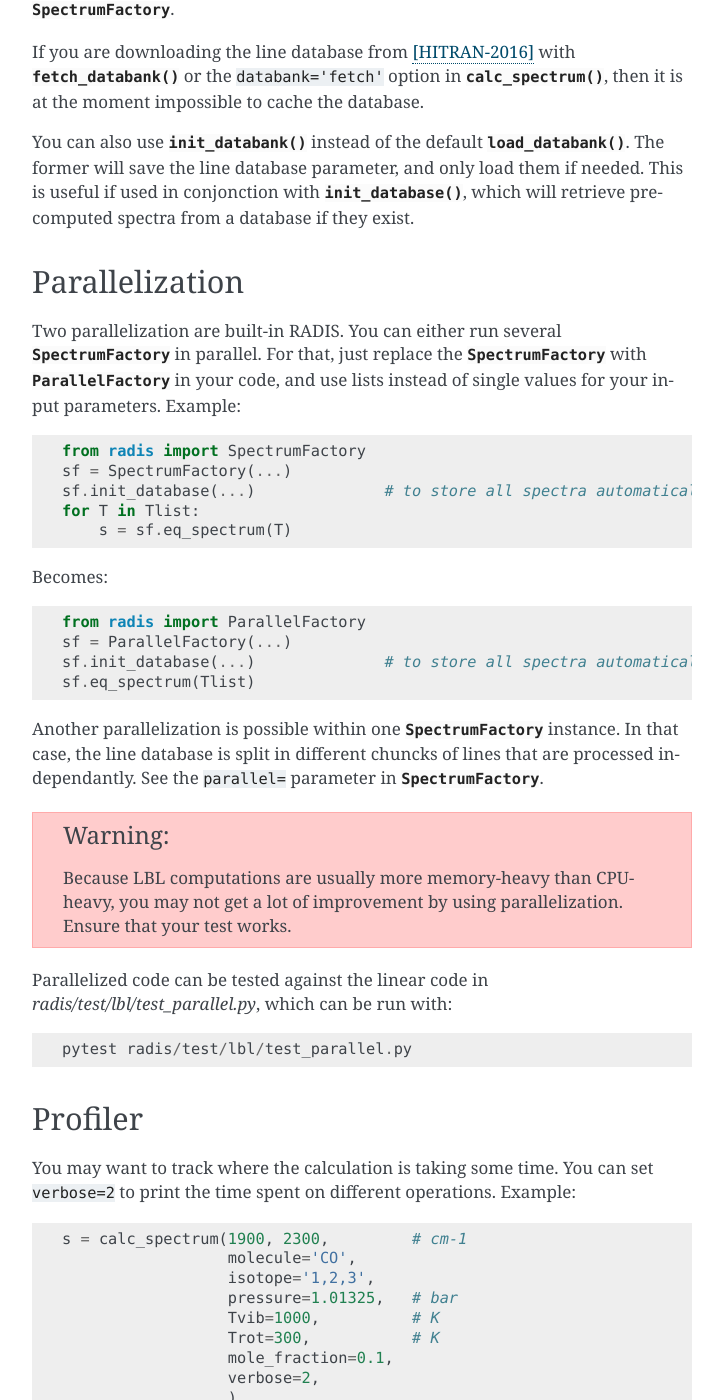
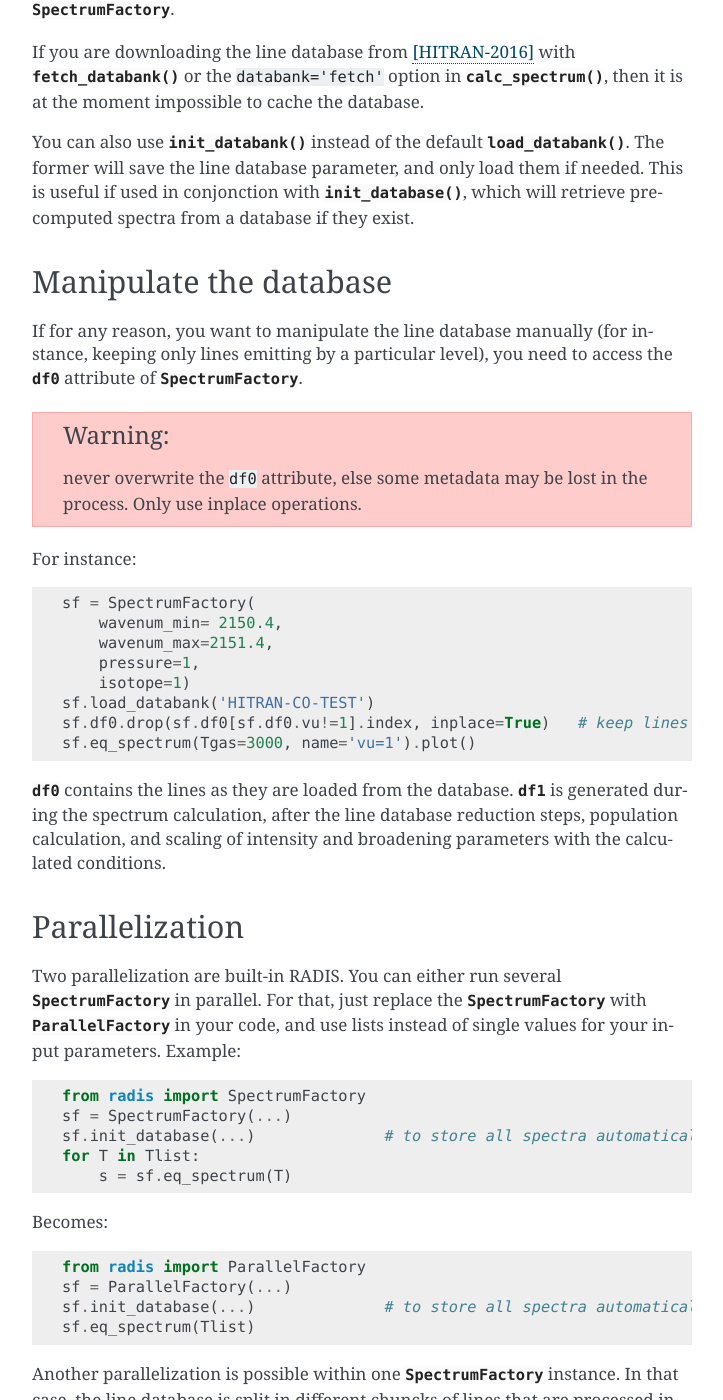
Before and after one commit to radis/radis, a Sphinx documentation site: the page built from docs/lbl/index.rst, in a window 1280 px wide and 1400 px high, scrolled down 4747 px. Shown: the whole window, without its empty margins (388-1111 px from the left). Built offline with Sphinx 7.4.7, drawn with Linux system fonts in a browser that asks for light colours; pages that are not in the unit, such as notebooks, are missing from menus.

```diff
--- a/docs/lbl/index.rst
+++ b/docs/lbl/index.rst
@@ -227,6 +227,34 @@
 :py:meth:`~radis.lbl.loader.DatabankLoader.init_database`, which will retrieve precomputed spectra from
 a database if they exist.
 
+
+Manipulate the database
+-----------------------
+
+If for any reason, you want to manipulate the line database manually (for instance, keeping only lines emitting
+by a particular level), you need to access the :py:attr:`~radis.lbl.factory.SpectrumFactory.df0` attribute of
+:py:class:`~radis.lbl.factory.SpectrumFactory`.
+
+.. warning::
+
+    never overwrite the ``df0`` attribute, else some metadata may be lost in the process. Only use inplace operations.
+
+For instance::
+
+    sf = SpectrumFactory(
+        wavenum_min= 2150.4,
+        wavenum_max=2151.4,
+        pressure=1,
+        isotope=1)
+    sf.load_databank('HITRAN-CO-TEST')
+    sf.df0.drop(sf.df0[sf.df0.vu!=1].index, inplace=True)   # keep lines emitted by v'=1 only
+    sf.eq_spectrum(Tgas=3000, name='vu=1').plot()
+
+:py:attr:`~radis.lbl.factory.SpectrumFactory.df0` contains the lines as they are loaded from the database.
+:py:attr:`~radis.lbl.factory.SpectrumFactory.df1` is generated during the spectrum calculation, after the
+line database reduction steps, population calculation, and scaling of intensity and broadening parameters
+with the calculated conditions.
+
 Parallelization
 ---------------
 
```
Also changed, not shown: 1 other file.
